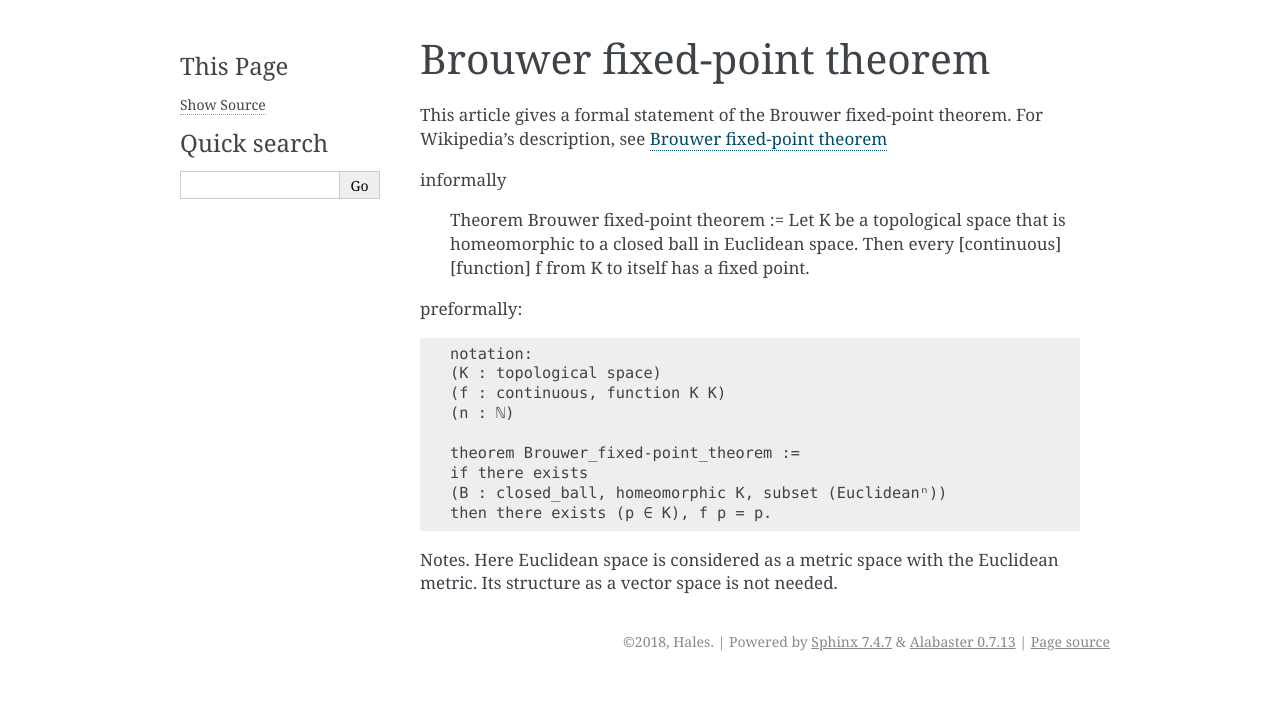
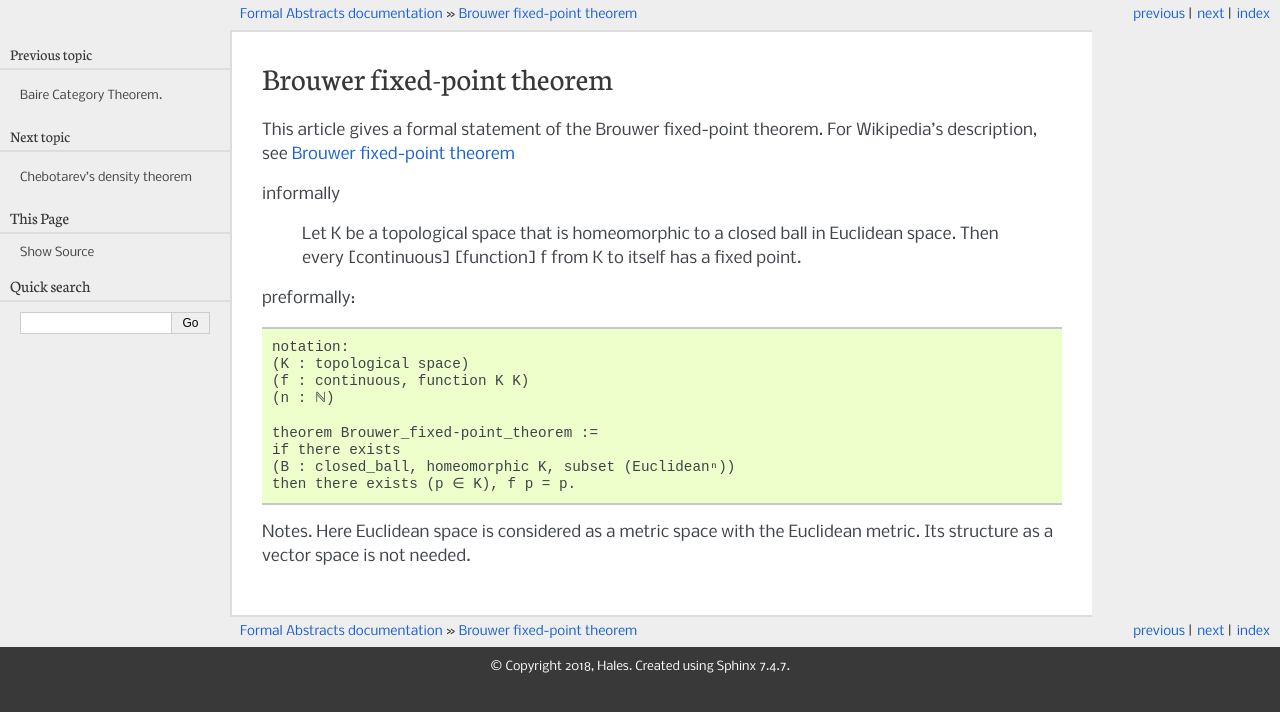
Before and after one commit to formalabstracts/formalabstracts, a Sphinx documentation site: the page built from sphinx/Brouwer_fixed-point_theorem.rst, in a window 1280 px wide. Shown: the top 712 px of the page. Built offline with Sphinx 7.4.7, drawn with Linux system fonts in a browser that asks for light colours.

Commit message:
updated conf.py, new theme

```diff
--- a/sphinx/Brouwer_fixed-point_theorem.rst
+++ b/sphinx/Brouwer_fixed-point_theorem.rst
@@ -6,7 +6,6 @@
 
 informally
 
-   Theorem Brouwer fixed-point theorem :=
    Let K be a topological space that is homeomorphic
    to a closed ball in Euclidean space.
    Then every [continuous] [function] f from K to itself
--- a/sphinx/conf.py
+++ b/sphinx/conf.py
@@ -19,14 +19,14 @@
 
 # -- Project information -----------------------------------------------------
 
-project = 'popular'
+project = 'Formal Abstracts'
 copyright = '2018, Hales'
 author = 'Hales'
 
 # The short X.Y version
 version = ''
 # The full version, including alpha/beta/rc tags
-release = '0.0'
+release = ''
 
 
 # -- General configuration ---------------------------------------------------
@@ -80,7 +80,7 @@
 # The theme to use for HTML and HTML Help pages.  See the documentation for
 # a list of builtin themes.
 #
-html_theme = 'alabaster'
+html_theme = 'pyramid' #sphinxdoc' #'scrolls' # 'classic' # 'agogo' # 'alabaster'
 
 # Theme options are theme-specific and customize the look and feel of a theme
 # further.  For a list of options available for each theme, see the
```
